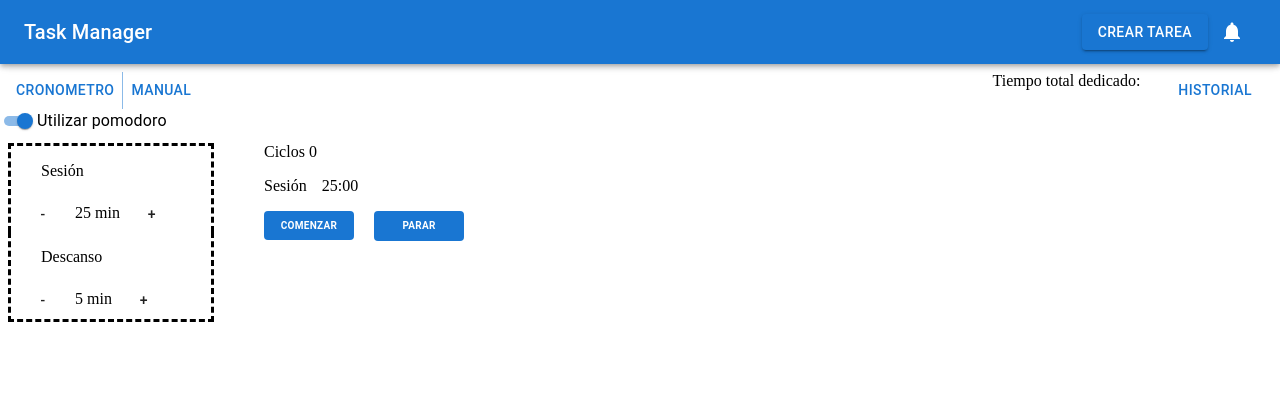
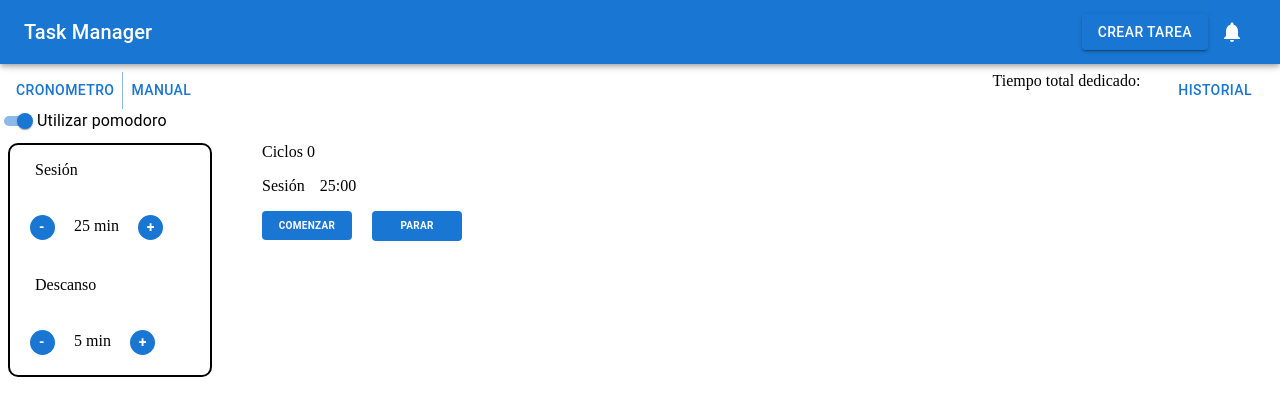
Before and after one commit to nicolekapp/task-manager, a React (Create React App) app: page /squad2 in a window 1280 px wide. Both pictures are taken after a click on the label "Utilizar pomodoro". Shown: the top 416 px of the page. Built offline with nearby package versions, Linux system fonts and the light colour scheme.

Commit message:
Layout pomodoro terminado

```diff
--- a/src/components/squad2/Squad2App/Pomodoro/Break.js
+++ b/src/components/squad2/Squad2App/Pomodoro/Break.js
@@ -4,14 +4,14 @@ import Button from "@material-ui/core/Button";
 const Break = (props) => {
     const { increment, decrement, length } = props;
     return (
-        <div  style={{float:"left", borderStyle:'dashed', borderTopStyle:'none', width:200}}>
-            <p style={{paddingLeft:30}}>Descanso</p>
+        <div  style={{float:"left", width:200}}>
+            <p style={{paddingLeft:25}}>Descanso</p>
             <Button onClick={decrement}>
-                -
+            <p style={{backgroundColor:'#1976D2', color: 'white', fontWeight: 'bold', width:25,height:25, borderRadius:25}}>-</p>
         </Button>
             <span>{length / 60} min</span>
             <Button onClick={increment}>
-                +
+            <p style={{backgroundColor:'#1976D2', color: 'white', fontWeight: 'bold', width:25,height:25, borderRadius:25}}>+</p>
         </Button>
         </div>
     );
--- a/src/components/squad2/Squad2App/Pomodoro/Pomodoro.js
+++ b/src/components/squad2/Squad2App/Pomodoro/Pomodoro.js
@@ -13,7 +13,8 @@ import {
 } from './constants';
 import * as utils from '../utils';
 
-const Pomodoro = ({task}) => {
+const Pomodoro = (props) => {
+  const { task } = props;
   const {convertToHours,convertToMinutes,convertToSeconds} = utils;
   const classes = styles();
   const { button, buttonContainer } = classes;
@@ -124,7 +125,7 @@ const Pomodoro = ({task}) => {
 
   return (
     <Fragment >
-      <div /*className="options"*/style={{float:"left",marginTop:10}}>
+      <div /*className="options"*/style={{float:"left",marginTop:10, borderStyle:'solid', borderRadius:10, borderWidth:2}}>
 
         <Session
         length={sessionLength}
--- a/src/components/squad2/Squad2App/Pomodoro/Session.js
+++ b/src/components/squad2/Squad2App/Pomodoro/Session.js
@@ -4,14 +4,14 @@ import Button from "@material-ui/core/Button";
 const Session = (props) => {
     const { increment, decrement, length } = props;
     return (
-        <div style={{borderStyle:'dashed', borderBottomStyle:'none', width:200}}>
-            <p style={{paddingLeft:30}}>Sesión</p>
+        <div style={{width:200}}>
+            <p style={{paddingLeft:25}}>Sesión</p>
             <Button onClick={decrement}>
-                -
+            <p style={{backgroundColor:'#1976D2', color: 'white', fontWeight: 'bold', width:25,height:25, borderRadius:25}}>-</p>
         </Button>
             <span>{length / 60} min</span>
             <Button onClick={increment}>
-                +
+                <p style={{backgroundColor:'#1976D2', color: 'white', fontWeight: 'bold', width:25,height:25, borderRadius:25}}>+</p>
         </Button>
         </div>
     );
```
